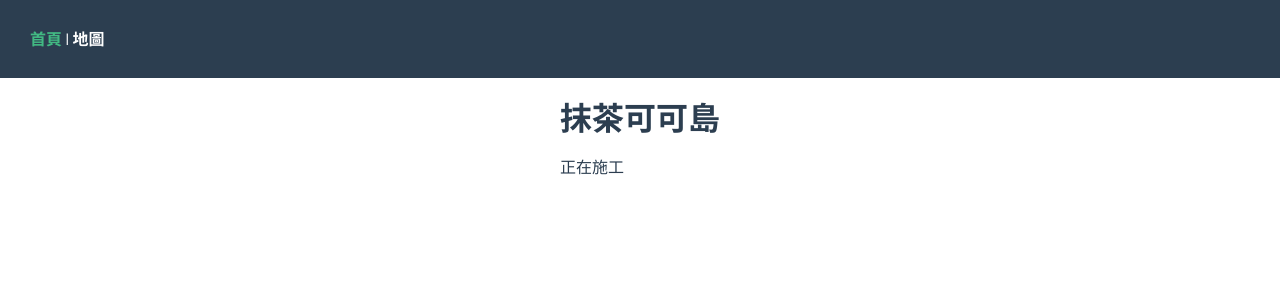
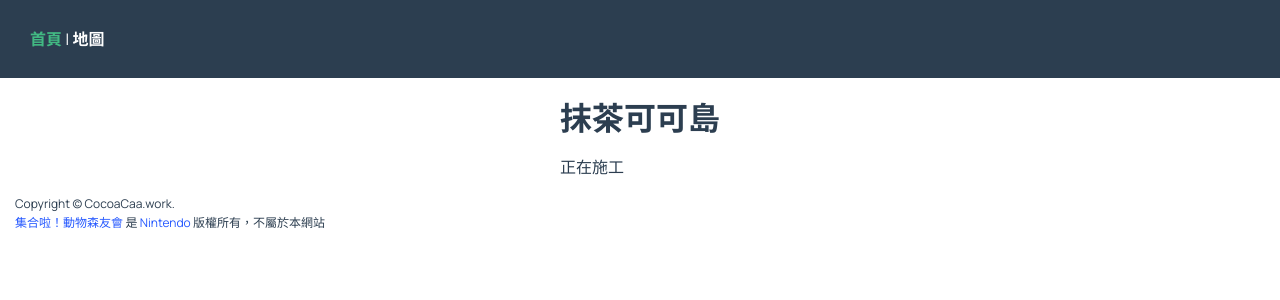
Before and after one commit to OnikurYH/acnh-matcha-cocoa-island-web, a Vue app: page /#/ in a window 1280 px wide. Shown: the top 300 px of the page. Built offline with nearby package versions, Linux system fonts and the light colour scheme.

Commit message:
Add copyright information

```diff
--- a/src/App.vue
+++ b/src/App.vue
@@ -5,6 +5,15 @@
             <router-link to="/map">地圖</router-link>
         </div>
         <router-view />
+        <footer class="footer">
+            <p>Copyright &copy; CocoaCaa.work.</p>
+            <p>
+                <a href="https://www.nintendo.com.hk/switch/animal_crossing_new_horizons/" rel="noopener"
+                    >集合啦！動物森友會</a
+                >
+                是 <a href="https://www.nintendo.com.hk" rel="noopener">Nintendo</a> 版權所有，不屬於本網站
+            </p>
+        </footer>
     </div>
 </template>
 
@@ -59,4 +68,19 @@ export default class Map extends Vue {
         }
     }
 }
+
+.footer {
+    padding: 5px 15px 0 15px;
+
+    p {
+        font-size: 12px;
+        margin-top: 0;
+        margin-bottom: 5px;
+    }
+
+    a {
+        color: rgb(37, 88, 255);
+        text-decoration: none;
+    }
+}
 </style>
```
